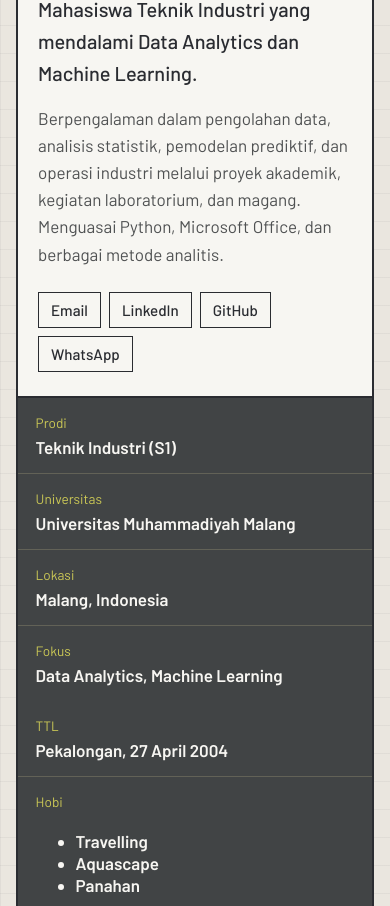
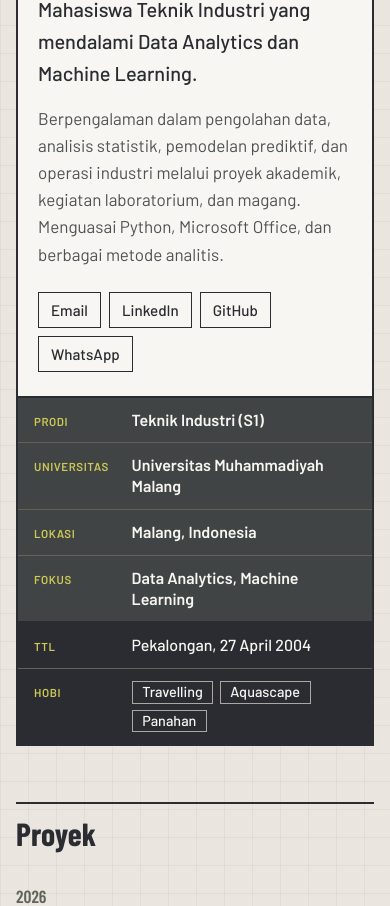
Before and after one commit to HanifFabianto/haniffabianto.github.io, a plain HTML site: page index.html in a window 390 px wide. Shown: the part 199-1105 px from the top of the page. Drawn offline with nearby package versions, Linux system fonts and the light colour scheme.

Commit message:
Add files via upload

```diff
--- a/style.css
+++ b/style.css
@@ -148,7 +148,7 @@ main {
 /* ---------- Kepala lembar (title block) ---------- */
 .sheet {
   display: grid;
-  grid-template-columns: minmax(0, 1fr) 300px;
+  grid-template-columns: minmax(0, 1fr) 370px;
   border: 2px solid var(--ink);
   background: var(--surface);
 }
@@ -206,9 +206,9 @@ main {
 .portrait[hidden] { display: none; }
 .portrait img {
   width: 100%;
-  aspect-ratio: 4 / 5;
+  aspect-ratio: 1 / 1;
   object-fit: cover;
-  object-position: center top;
+  object-position: center 15%;
 }
 .empty-portrait {
   padding: 1.25rem 1.1rem;
@@ -225,18 +225,50 @@ main {
   background: var(--slate);
   color: var(--surface);
 }
+/* Label di kiri, isi di kanan: satu baris per fakta */
 .sheet-facts > div {
-  padding: 0.9rem 1.1rem;
+  display: grid;
+  grid-template-columns: 5.6rem minmax(0, 1fr);
+  column-gap: 0.6rem;
+  align-items: baseline;
+  padding: 0.85rem 1.1rem;
   border-bottom: 1.5px solid var(--olive);
   flex: 1;
 }
 .sheet-facts > div:last-child { border-bottom: 0; }
 .sheet-facts dt {
-  font-size: 0.85rem;
+  font-size: 0.72rem;
+  font-weight: 600;
+  letter-spacing: 0.05em;
+  text-transform: uppercase;
   color: var(--halo);
-  margin-bottom: 0.15rem;
 }
-.sheet-facts dd { margin: 0; font-weight: 600; line-height: 1.3; }
+.sheet-facts dd { margin: 0; font-weight: 600; font-size: 1rem; line-height: 1.3; }
+
+/* Data diri: panel lebih gelap agar terbaca sebagai kelompok kedua */
+.sheet-side .sheet-personal { flex: 0 0 auto; }
+.sheet-personal {
+  background: var(--ink);
+  border-top: 2px solid var(--ink);
+}
+.sheet-personal[hidden] { display: none; }
+.sheet-personal > div { flex: 0 0 auto; }
+.sheet-personal dd { font-weight: 500; }
+.chips {
+  list-style: none;
+  margin: 0;
+  padding: 0;
+  display: flex;
+  flex-wrap: wrap;
+  gap: 0.4rem;
+}
+.chips li {
+  border: 1.5px solid var(--stone);
+  padding: 0.05rem 0.6rem;
+  font-size: 0.9rem;
+  font-weight: 500;
+  color: var(--surface);
+}
 
 /* ---------- Bagian ---------- */
 .block { margin-top: 3.5rem; }
@@ -259,6 +291,10 @@ main {
   border-top: 1px solid var(--line);
 }
 .block > h2 + .entry { border-top: 0; }
+.entry.compact { padding: 1rem 0; }
+.entry.compact h3 { font-size: 1.4rem; }
+.entry.compact .org { margin-bottom: 0; }
+.entry.compact .when { font-size: 1.15rem; }
 
 .when {
   font-family: var(--display);
@@ -472,10 +508,7 @@ dialog figcaption { padding: 0.7rem 1rem 0; font-weight: 500; }
   .sheet { grid-template-columns: 1fr; }
   .sheet-main { border-right: 0; border-bottom: 2px solid var(--ink); padding: 1.5rem 1.25rem; }
   .portrait img { aspect-ratio: 4 / 3; }
-  .sheet-facts { display: grid; grid-template-columns: 1fr 1fr; }
-  .sheet-facts > div { border-right: 1.5px solid var(--olive); }
-  .sheet-facts > div:nth-child(2n) { border-right: 0; }
-  .sheet-facts > div:nth-last-child(-n + 2) { border-bottom: 0; }
+  .sheet-facts > div { grid-template-columns: 7rem minmax(0, 1fr); padding: 0.75rem 1.25rem; }
 }
 
 @media (max-width: 640px) {
@@ -485,9 +518,7 @@ dialog figcaption { padding: 0.7rem 1rem 0; font-weight: 500; }
   .entry { grid-template-columns: 1fr; }
   .when { order: -1; margin-bottom: 0.2rem; font-size: 1.1rem; }
   .block > h2 { font-size: 2rem; }
-  .sheet-facts { grid-template-columns: 1fr; }
-  .sheet-facts > div { border-right: 0; border-bottom: 1.5px solid var(--olive) !important; }
-  .sheet-facts > div:last-child { border-bottom: 0 !important; }
+  .sheet-facts > div { grid-template-columns: 5.5rem minmax(0, 1fr); padding: 0.75rem 1rem; column-gap: 0.6rem; }
   .thumbs { grid-template-columns: repeat(2, 1fr); }
 }
 
```
